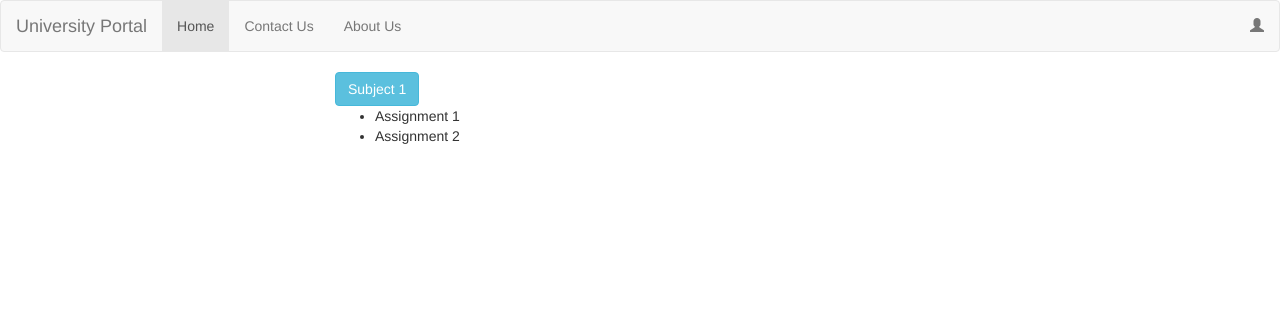
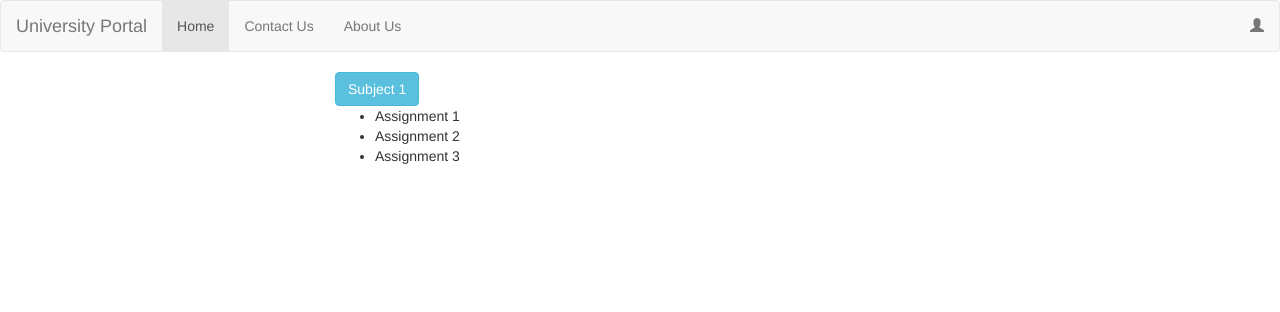
Before and after one commit to mounikajagga/ITCS-6112-SoftwareSystemDesignAndImplementation, a Django app: template templates/university_portal/student/assignments.html in a window 1280 px wide, after a click on "Subject 1". Shown: the top 312 px of the page. Run offline with Django 3.2, Linux system fonts and the light colour scheme; the template is opened without the code that fills it, so the values that code supplies are empty; some libraries are stand-ins or nearby versions.

Commit message:
Test Commit

```diff
--- a/templates/university_portal/student/assignments.html
+++ b/templates/university_portal/student/assignments.html
@@ -35,6 +35,7 @@
             <ul>
                 <li>Assignment 1</li>
                 <li>Assignment 2</li>
+                <li>Assignment 3</li>
             </ul>
             </div>
         </div>
```
